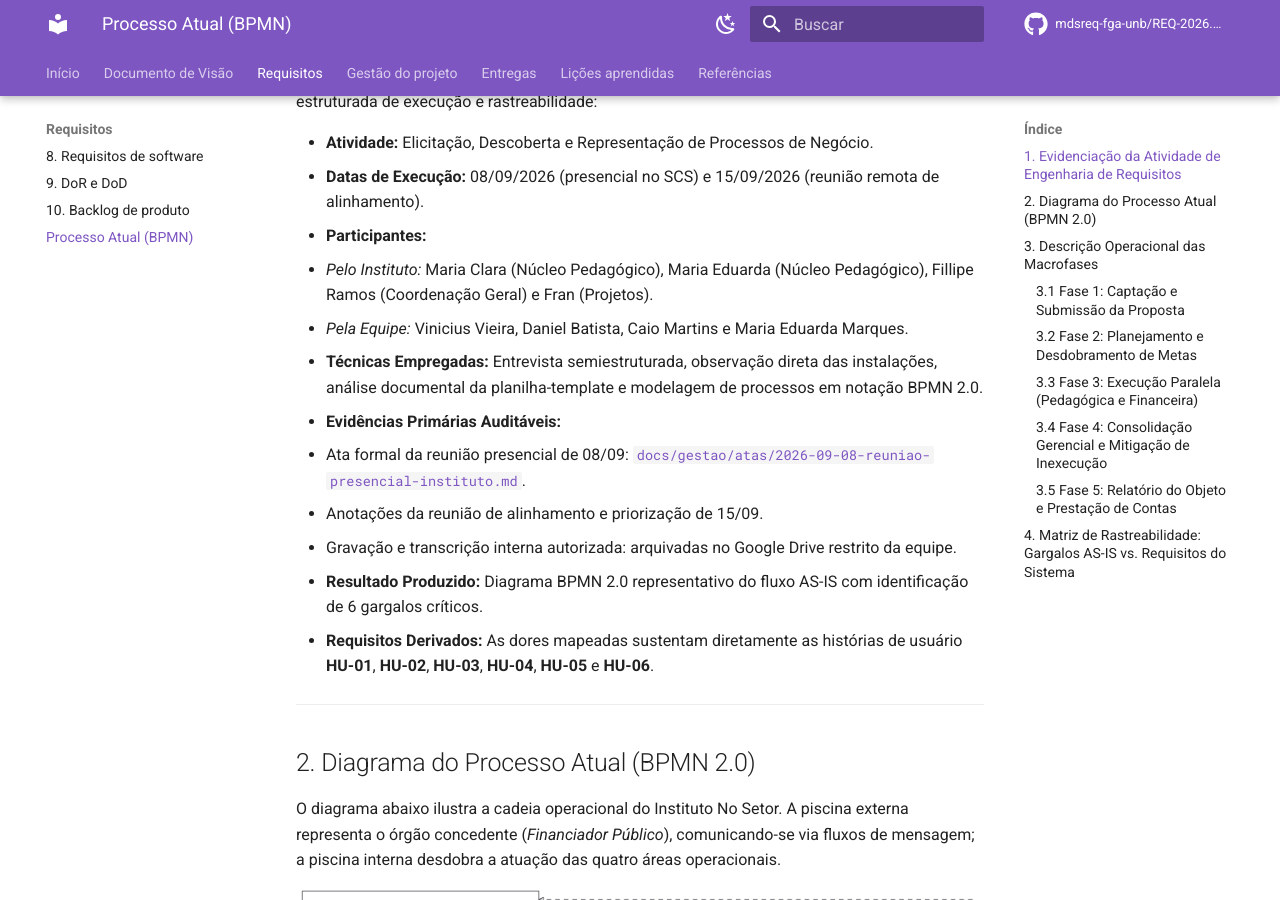
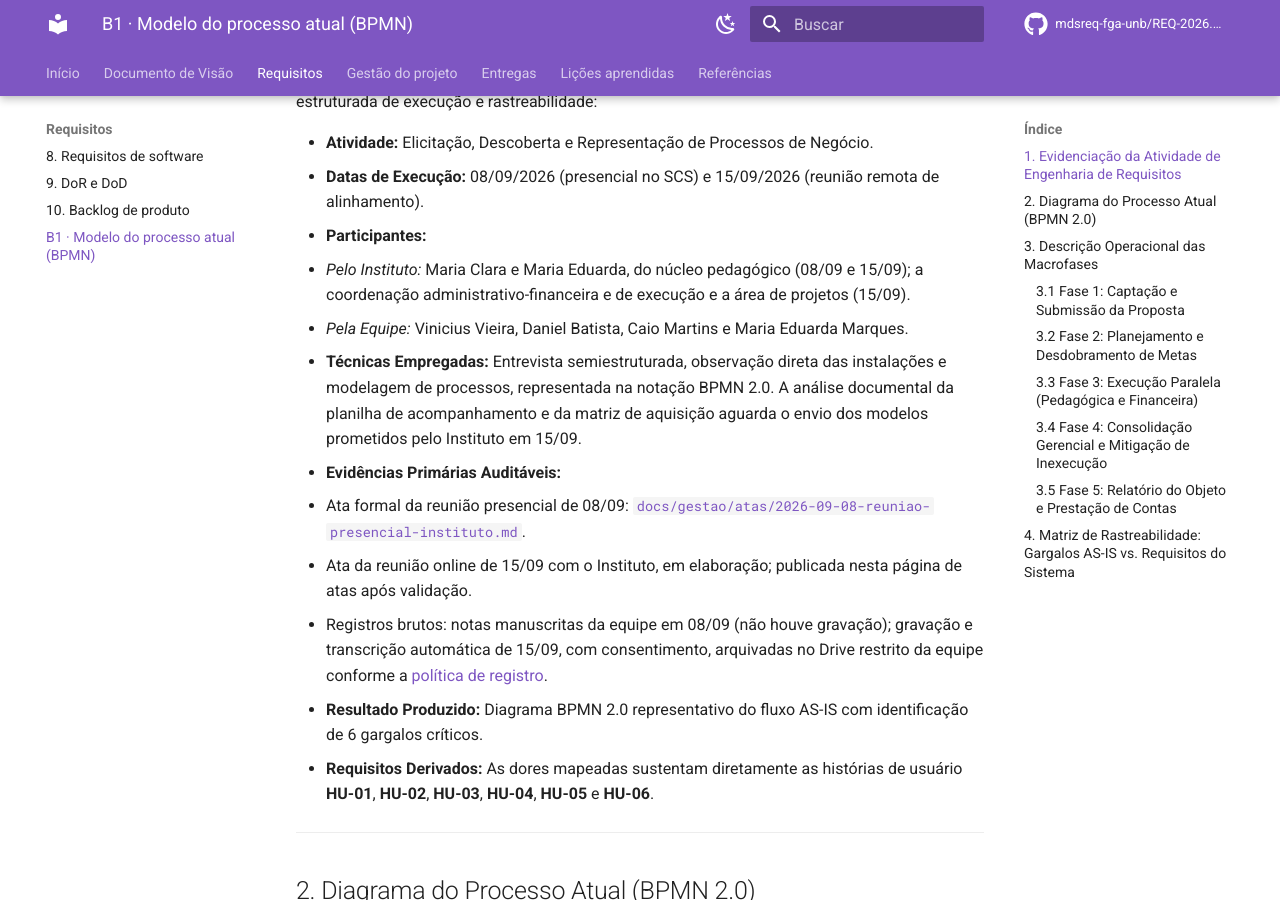
Before and after one commit to mdsreq-fga-unb/REQ-2026.2-T02-CyberSetor, an MkDocs documentation site: the page built from docs/requisitos/b1-bpmn-processo-atual.md, in a window 1280 px wide and 900 px high, scrolled down 777 px. Built offline with MkDocs 1.6.1 and Material for MkDocs 9.7.7, drawn with Linux system fonts in a browser that asks for light colours; comment, search, counter and statistics services are not loaded; some of the changed text lies outside the part shown.

Commit message:
docs(requisitos): ajusta a pagina B1 apos a integracao
- representantes do Instituto identificadas pela funcao, sem nome ou
  cargo nao confirmado, conforme a politica publicada pela issue #25
- evidencias: 08/09 nao foi gravada (notas manuscritas); a gravacao com
  consentimento e a de 15/09; a ata de 15/09 esta em elaboracao
- analise documental da planilha ainda nao ocorreu: aguarda os modelos
  prometidos em 15/09
- matriz de rastreabilidade: painel para a presidencia e chamados/OS
  passam a candidatos sem historia derivada, em vez de mapeados a HU-02
- glosa: redacao sem afirmar juros e correcao no art. 64
- nav: rotulo 'B1 · Modelo do processo atual (BPMN)'

Refs #6

```diff
--- a/docs/requisitos/b1-bpmn-processo-atual.md
+++ b/docs/requisitos/b1-bpmn-processo-atual.md
@@ -21,13 +21,13 @@
 * **Atividade:** Elicitação, Descoberta e Representação de Processos de Negócio.
 * **Datas de Execução:** 08/09/2026 (presencial no SCS) e 15/09/2026 (reunião remota de alinhamento).
 * **Participantes:**
-  * *Pelo Instituto:* Maria Clara (Núcleo Pedagógico), Maria Eduarda (Núcleo Pedagógico), Fillipe Ramos (Coordenação Geral) e Fran (Projetos).
+  * *Pelo Instituto:* Maria Clara e Maria Eduarda, do núcleo pedagógico (08/09 e 15/09); a coordenação administrativo-financeira e de execução e a área de projetos (15/09).
   * *Pela Equipe:* Vinicius Vieira, Daniel Batista, Caio Martins e Maria Eduarda Marques.
-* **Técnicas Empregadas:** Entrevista semiestruturada, observação direta das instalações, análise documental da planilha-template e modelagem de processos em notação BPMN 2.0.
+* **Técnicas Empregadas:** Entrevista semiestruturada, observação direta das instalações e modelagem de processos, representada na notação BPMN 2.0. A análise documental da planilha de acompanhamento e da matriz de aquisição aguarda o envio dos modelos prometidos pelo Instituto em 15/09.
 * **Evidências Primárias Auditáveis:**
   * Ata formal da reunião presencial de 08/09: [`docs/gestao/atas/2026-09-08-reuniao-presencial-instituto.md`](../gestao/atas/2026-09-08-reuniao-presencial-instituto.md).
-  * Anotações da reunião de alinhamento e priorização de 15/09.
-  * Gravação e transcrição interna autorizada: arquivadas no Google Drive restrito da equipe.
+  * Ata da reunião online de 15/09 com o Instituto, em elaboração; publicada nesta página de atas após validação.
+  * Registros brutos: notas manuscritas da equipe em 08/09 (não houve gravação); gravação e transcrição automática de 15/09, com consentimento, arquivadas no Drive restrito da equipe conforme a [política de registro](../gestao/atas/index.md#politica-de-registro-acesso-e-publicacao).
 * **Resultado Produzido:** Diagrama BPMN 2.0 representativo do fluxo AS-IS com identificação de 6 gargalos críticos.
 * **Requisitos Derivados:** As dores mapeadas sustentam diretamente as histórias de usuário **HU-01**, **HU-02**, **HU-03**, **HU-04**, **HU-05** e **HU-06**.
 
@@ -82,7 +82,7 @@
 * Os quantitativos consolidados e relatórios tabulares são digitados no sistema governamental (*TransferGov* / *Parcerias*).
 * **Avaliação pelo Financiador:**
   * *Aprovado:* Parceria homologada com sucesso e arquivamento formal.
-  * *Rejeitado / Sem Justificativa:* Aplicação de **Glosa** (obrigação de devolução integral ou proporcional de verbas públicas com juros e correção, conforme art. 64 da Lei 13.019/2014).
+  * *Rejeitado / Sem Justificativa:* Aplicação de **glosa**, com devolução dos valores impugnados, nos termos da Lei 13.019/2014 e de seu regulamento; o art. 64, §1º, exige justificativa para meta descumprida.
 
 ---
 
@@ -93,8 +93,8 @@
 | Gargalo Operacional Identificado | Impacto no Cenário AS-IS | Requisito / Solução no CyberSetor |
 | :--- | :--- | :--- |
 | **G01: Destrinchamento manual de editais** | Perda de prazos contratuais e requisitos esquecidos. | **HU-01:** Cadastro padronizado de requisitos com indicador, aferição e prazos. |
-| **G02: Descentralização de demandas por e-mail/WhatsApp** | Sobrecarga de analistas e falta de visibilidade sobre pendências. | **HU-02:** Atribuição formal de dono, setor e alertas preventivos por requisito. |
+| **G02: Descentralização de demandas por e-mail/WhatsApp** | Sobrecarga de analistas e falta de visibilidade sobre pendências. | **Candidato, sem história derivada:** abertura e acompanhamento de chamados ou ordens de serviço, pedido em 15/09. **HU-02** cobre apenas responsável, setor e prazo por requisito. |
 | **G03: Listas físicas em papel e fotos dispersas** | Alto esforço de resgate documental e risco de extravio. | **HU-03 e HU-04:** Registro de atividades por tipo de objeto e vinculação direta de evidências às metas. |
 | **G04: Contatos retidos em celulares particulares** | Falta de histórico de participantes e vulnerabilidade à LGPD. | **HU-06:** Base única de pessoas com histórico e governança de dados pessoais. |
-| **G05: Ausência de visão unificada para a Presidência** | Dependência de planilhas frágeis em Excel para consultar status. | Painel consolidado com cronogramas e progresso em tempo real (Painel Executivo). |
+| **G05: Ausência de visão unificada para a Presidência** | Dependência de planilhas frágeis em Excel para consultar status. | **Candidato, sem história derivada:** painel consolidado para a presidência, demanda de 15/09 relatada em nome do presidente e ainda não validada com ele nem priorizada. |
 | **G06: Risco iminente de glosa na prestação de contas** | Obrigatoriedade legal de ressarcimento por ausência de justificativa prévia. | **HU-05:** Geração automatizada do Relatório de Execução do Objeto com exigência de justificativa em metas parciais. |
--- a/mkdocs.yml
+++ b/mkdocs.yml
@@ -93,7 +93,7 @@
       - 8. Requisitos de software: requisitos/8-requisitos.md
       - 9. DoR e DoD: requisitos/9-dor-dod.md
       - 10. Backlog de produto: requisitos/10-backlog.md
-      - Processo Atual (BPMN): requisitos/b1-bpmn-processo-atual.md
+      - B1 · Modelo do processo atual (BPMN): requisitos/b1-bpmn-processo-atual.md
   - Gestão do projeto:
       - Processo e ritos (ScrumXP): gestao/processo-scrumxp.md
       - Matriz de competências e stack: gestao/matriz-competencias.md
```
